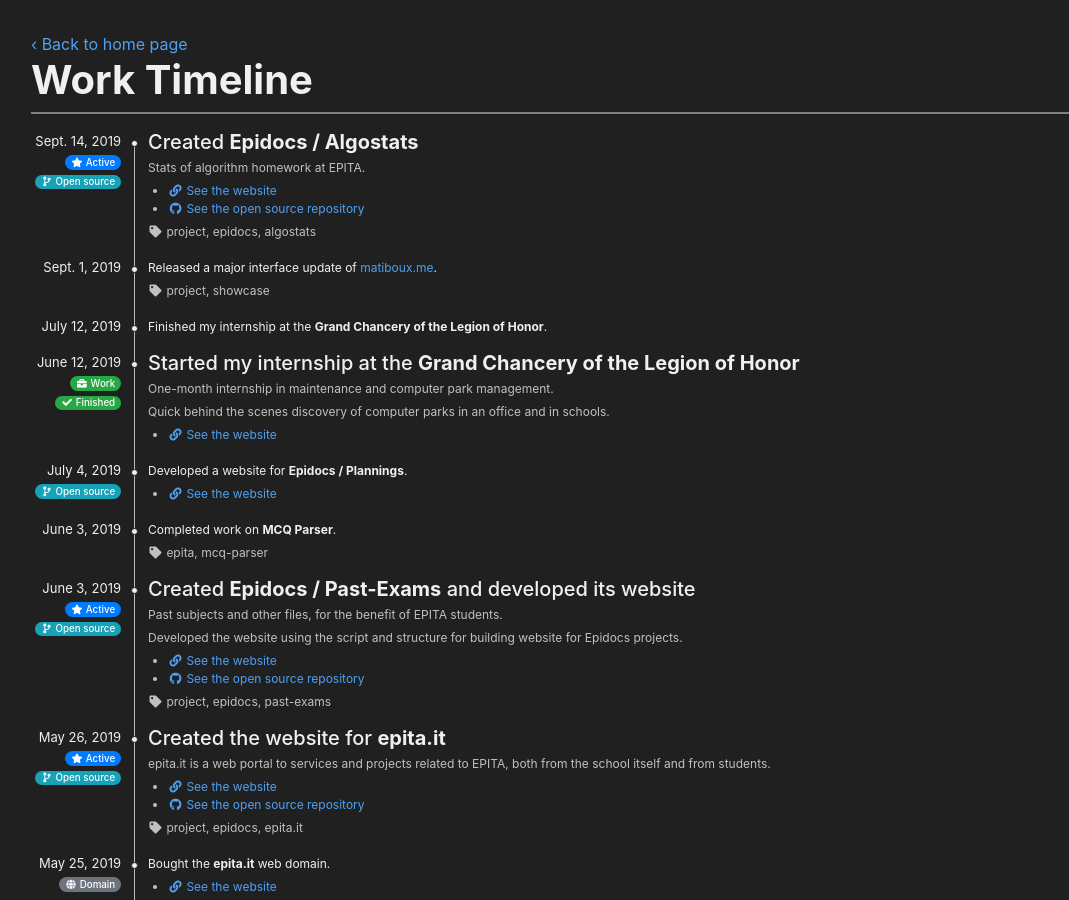
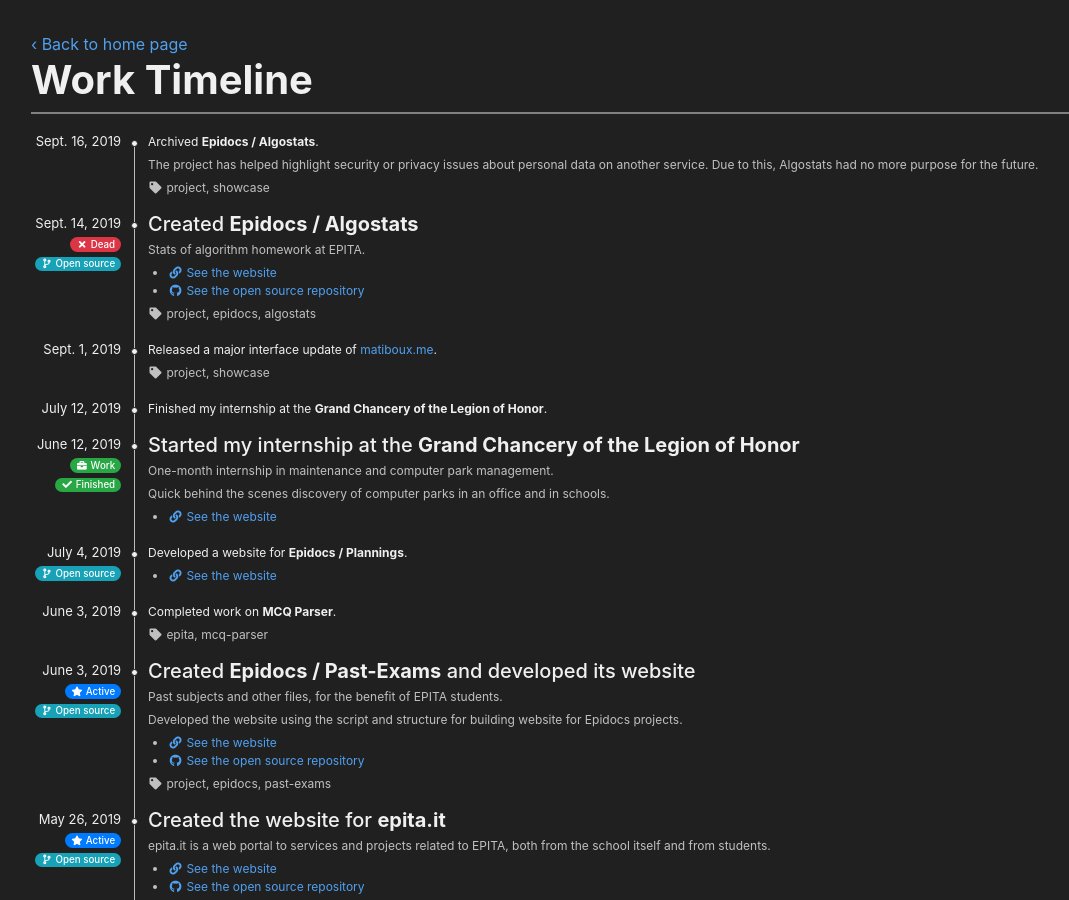
Before and after one commit to matiboux/matiboux.me, a Jekyll site: the page built from timeline.html, in a window 1280 px wide and 900 px high. Shown: the whole window, without its empty margins (54-1123 px from the left). Built offline with Jekyll 4.4.1, drawn with Linux system fonts in a browser that asks for light colours; nearby versions of some CDN libraries.

Commit message:
Added "Archived Epidocs/Algostats" event in timeline

```diff
--- a/_data/timeline.yml
+++ b/_data/timeline.yml
@@ -12,6 +12,11 @@
   # tags:
 
 
+- description:
+  - Archived <b>Epidocs / Algostats</b>.
+  - The project has helped highlight security or privacy issues about personal data on another service. Due to this, Algostats had no more purpose for the future.
+  date: Sept. 16, 2019
+  tags: project, showcase
 
 - title: Created <b>Epidocs / Algostats</b>
   description: Stats of algorithm homework at EPITA.
@@ -21,7 +26,7 @@
   - title: <i class="fab fa-github fa-fw"></i> See the open source repository
     href: https://github.com/Epidocs/Algostats
   date: Sept. 14, 2019
-  status: active
+  status: dead
   opensource: true
   tags: project, epidocs, algostats
 
```
